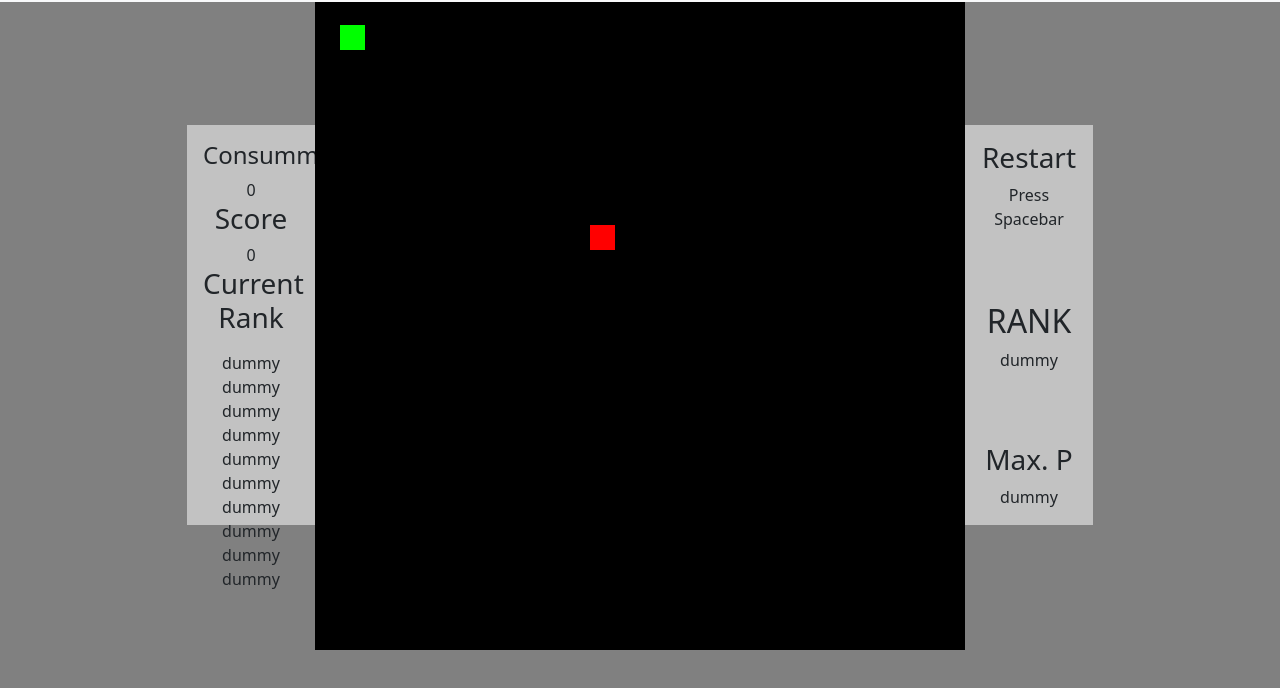
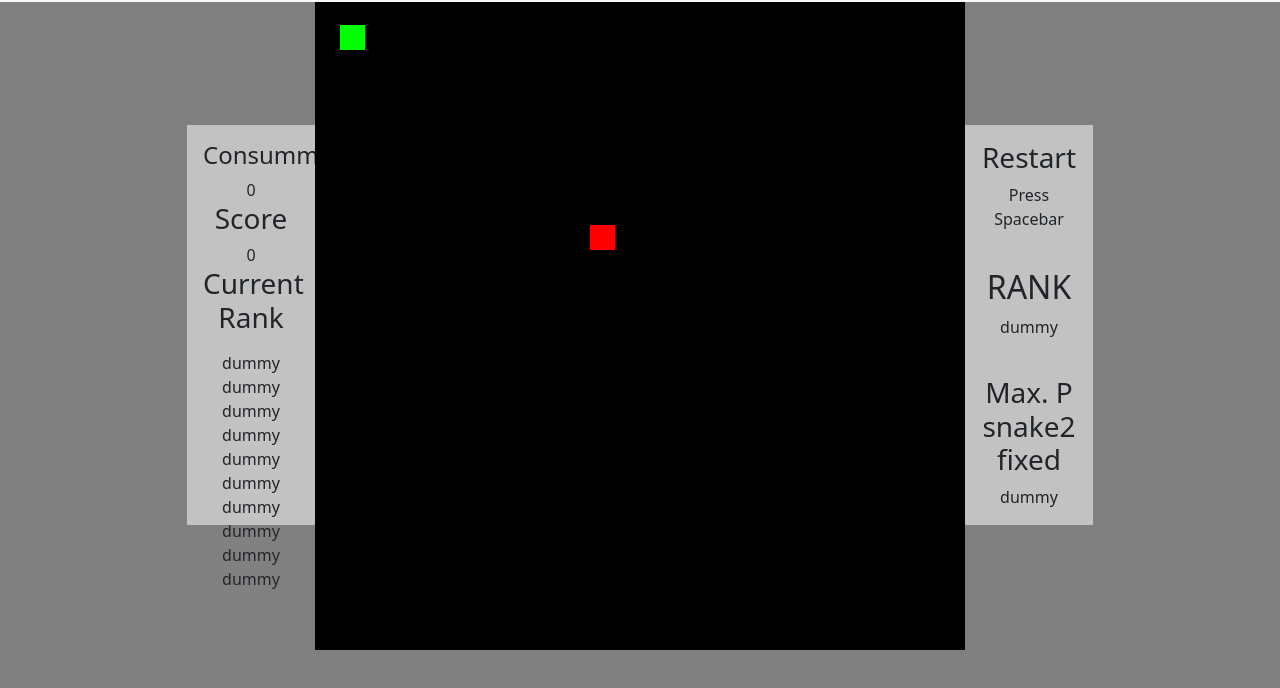
Before and after one commit to B-HS/SNAKEE, a plain HTML site: page snake-front/index.html in a window 1280 px wide. Shown: the part 80-768 px from the top of the page. Drawn offline with nearby package versions, Linux system fonts and the light colour scheme.

Commit message:
Update index.html

```diff
--- a/snake-front/index.html
+++ b/snake-front/index.html
@@ -78,7 +78,7 @@
                     <span>dummy</span>
                 </div>
                 <div class="container__status__menu">
-                    <h3>Max. P </h3>
+                    <h3>Max. P snake2 fixed</h3>
                     <span>dummy</span>
                 </div>
             </div>
```
